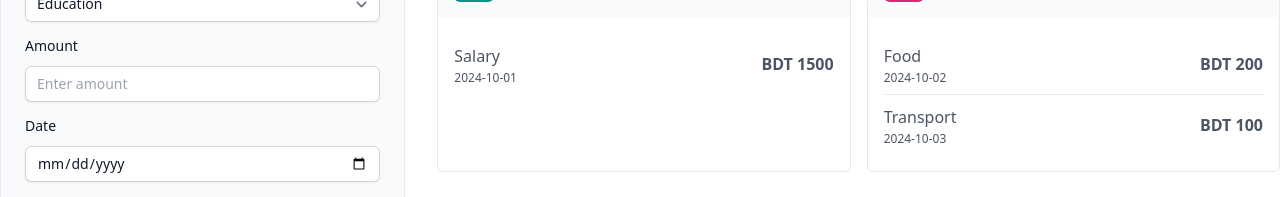
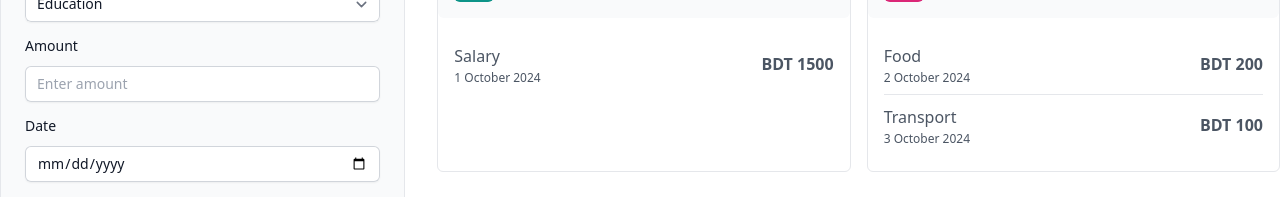
Before and after one commit to Fahim047/rnext-a2-expense-tracker, a React (Vite) app: page / in a window 1280 px wide. Shown: the part 299-496 px from the top of the page. Built offline with nearby package versions, Linux system fonts and the light colour scheme.

Commit message:
📅 Formatted Date

```diff
--- a/src/components/TransactionCard.jsx
+++ b/src/components/TransactionCard.jsx
@@ -33,7 +33,6 @@ const TransactionCard = ({
 		}
 		return selectedFilters.includes(transaction.category);
 	});
-	console.log(selectedFilters);
 	const handleSort = (sortBy) => {
 		setSortOrder(sortBy);
 		setShowSortMenu(false);
@@ -173,7 +172,7 @@ const TransactionCard = ({
 			</div>
 
 			<div className="p-4 divide-y">
-				{/* <!-- Income Transactions --> */}
+				{/* <!-- Income Transactions sorted and filtered --> */}
 				{sortedTransactions.map((transaction) => (
 					<TransactionItem
 						key={transaction.id}
--- a/src/components/TransactionItem.jsx
+++ b/src/components/TransactionItem.jsx
@@ -1,3 +1,4 @@
+import { formatDate } from '../lib/utils';
 import PenIcon from './icons/pen';
 import TrashIcon from './icons/trash';
 
@@ -30,7 +31,7 @@ const TransactionItem = ({
 				<h3 className="text-base font-medium leading-7 text-gray-600">
 					{category}
 				</h3>
-				<p className="text-xs text-gray-600">{date}</p>
+				<p className="text-xs text-gray-600">{formatDate(date)}</p>
 			</div>
 			<div className="flex items-center gap-2">
 				<p className="text-base font-semibold text-gray-600 transition-all group-hover:-translate-x-14">
--- /dev/null
+++ b/src/lib/utils.js
@@ -0,0 +1,8 @@
+export const formatDate = (dateString) => {
+	const date = new Date(dateString);
+	return date.toLocaleDateString('en-GB', {
+		day: 'numeric',
+		month: 'long',
+		year: 'numeric',
+	});
+};
```
